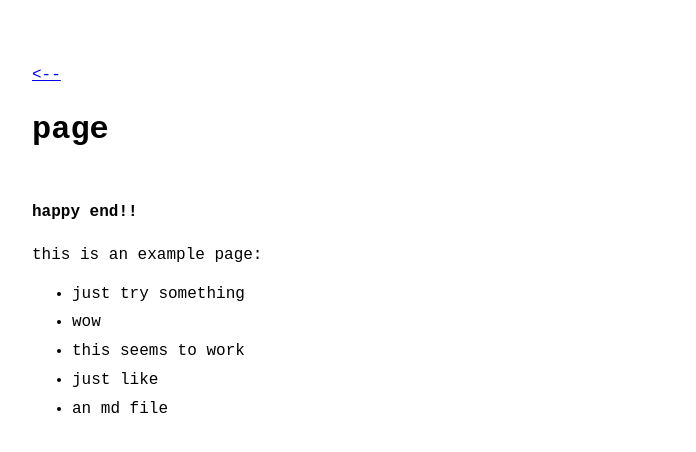
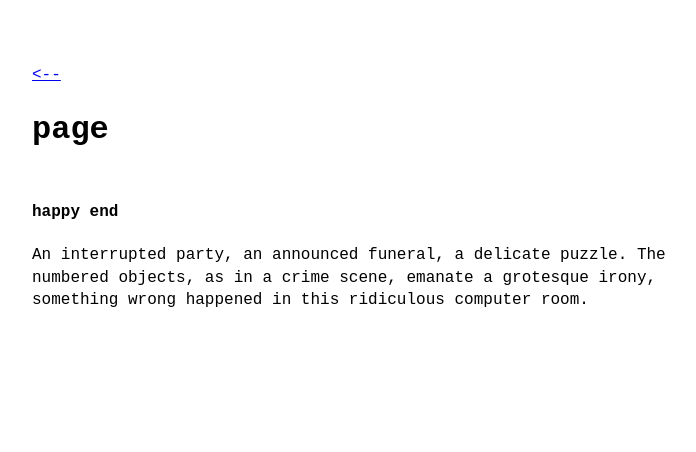
Before and after one commit to scalzos/scalzos.github.io, a Jekyll site: the page built from pages/page.md, in a window 1280 px wide. Shown: the top 452 px of the page, without its empty margins (288-984 px from the left). Built offline with Jekyll 4.4.1, drawn with Linux system fonts in a browser that asks for light colours.

Commit message:
Update page.md

```diff
--- a/pages/page.md
+++ b/pages/page.md
@@ -3,12 +3,8 @@ layout: page
 title: page
 ---
 
-#### happy end!!
+#### happy end
 
-this is an example page:
-
-  - just try something
-  - wow
-  - this seems to work
-  - just like
-  - an md file
+An interrupted party, an announced funeral, a delicate puzzle.
+The numbered objects, as in a crime scene, emanate a grotesque irony,
+something wrong happened in this ridiculous computer room.
```
